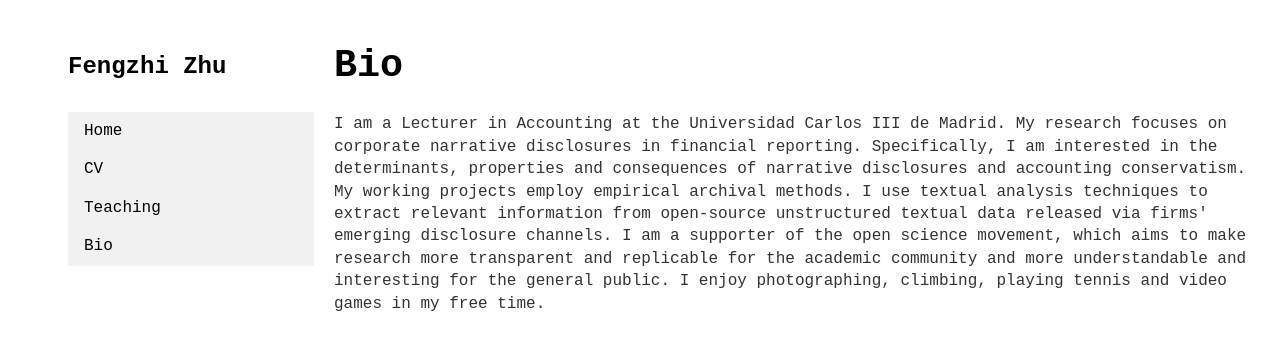
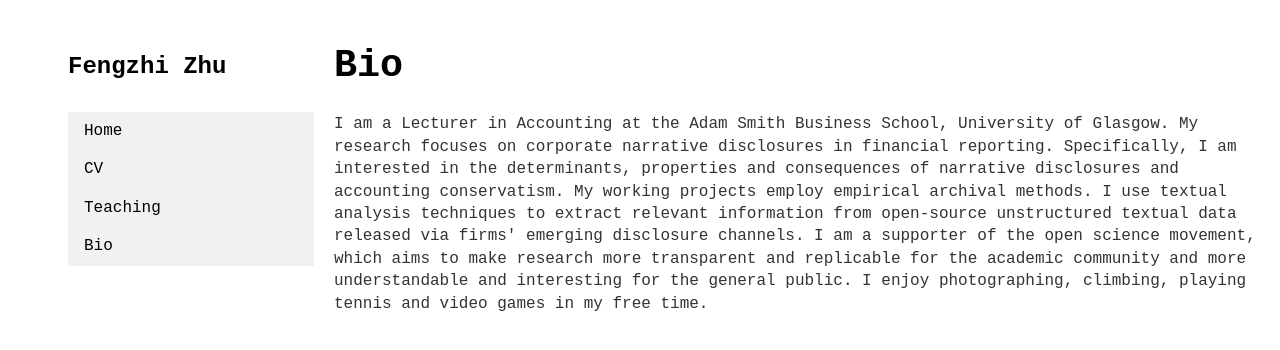
Before and after one commit to fengzhi22/fengzhi22.github.io, a Jekyll site: the page built from bio/index.html, in a window 1280 px wide. Shown: the top 350 px of the page. Built offline with Jekyll 4.4.1, drawn with Linux system fonts in a browser that asks for light colours.

Commit message:
fix bugs

```diff
--- a/bio/index.html
+++ b/bio/index.html
@@ -5,6 +5,6 @@ title: Bio
 
 		<div class="bio">
 			<h1>Bio</h1>
-			<p>I am a Lecturer in Accounting at the Universidad Carlos III de Madrid. My research focuses on corporate narrative disclosures in financial reporting. Specifically, I am interested in the determinants, properties and consequences of narrative disclosures and accounting conservatism. My working projects employ empirical archival methods. I use textual analysis techniques to extract relevant information from open-source unstructured textual data released via firms' emerging disclosure channels. I am a supporter of the open science movement, which aims to make research more transparent and replicable for the academic community and more understandable and interesting for the general public. I enjoy photographing, climbing, playing tennis and video games in my free time. </p>
+			<p>I am a Lecturer in Accounting at the Adam Smith Business School, University of Glasgow. My research focuses on corporate narrative disclosures in financial reporting. Specifically, I am interested in the determinants, properties and consequences of narrative disclosures and accounting conservatism. My working projects employ empirical archival methods. I use textual analysis techniques to extract relevant information from open-source unstructured textual data released via firms' emerging disclosure channels. I am a supporter of the open science movement, which aims to make research more transparent and replicable for the academic community and more understandable and interesting for the general public. I enjoy photographing, climbing, playing tennis and video games in my free time. </p>
 
 		</div>
--- a/cv/index.html
+++ b/cv/index.html
@@ -6,7 +6,7 @@ title: CV
 	<div class="cv">
 		<h1>Curriculum Vitae</h1>
 					<career>
-					<h4>Education</h4>
+					<h4>Academic Appointment</h4>
 					<p>Lecturer in Accounting - University of Glasgow, 2023 - present<br>
 					</career>
 
```
